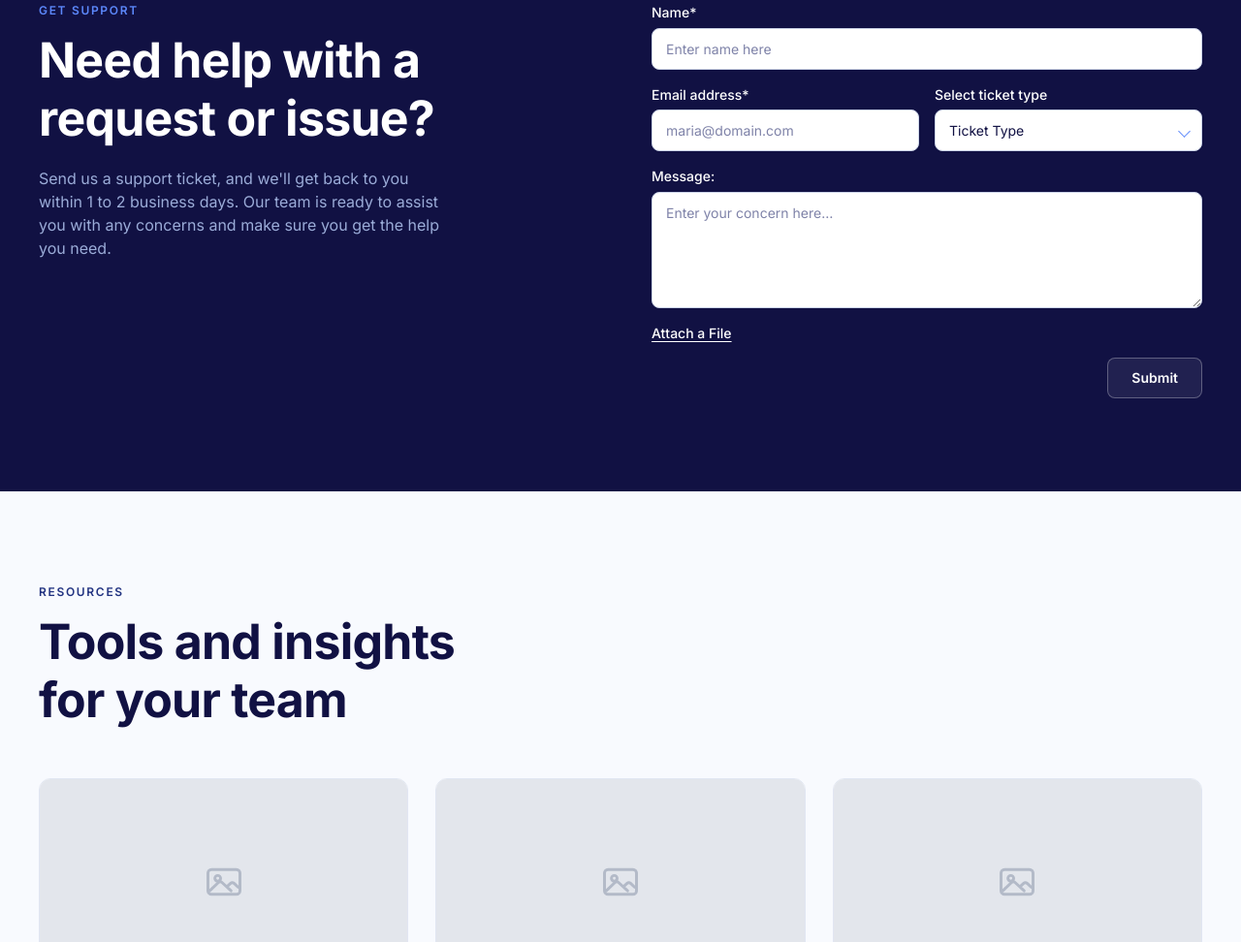
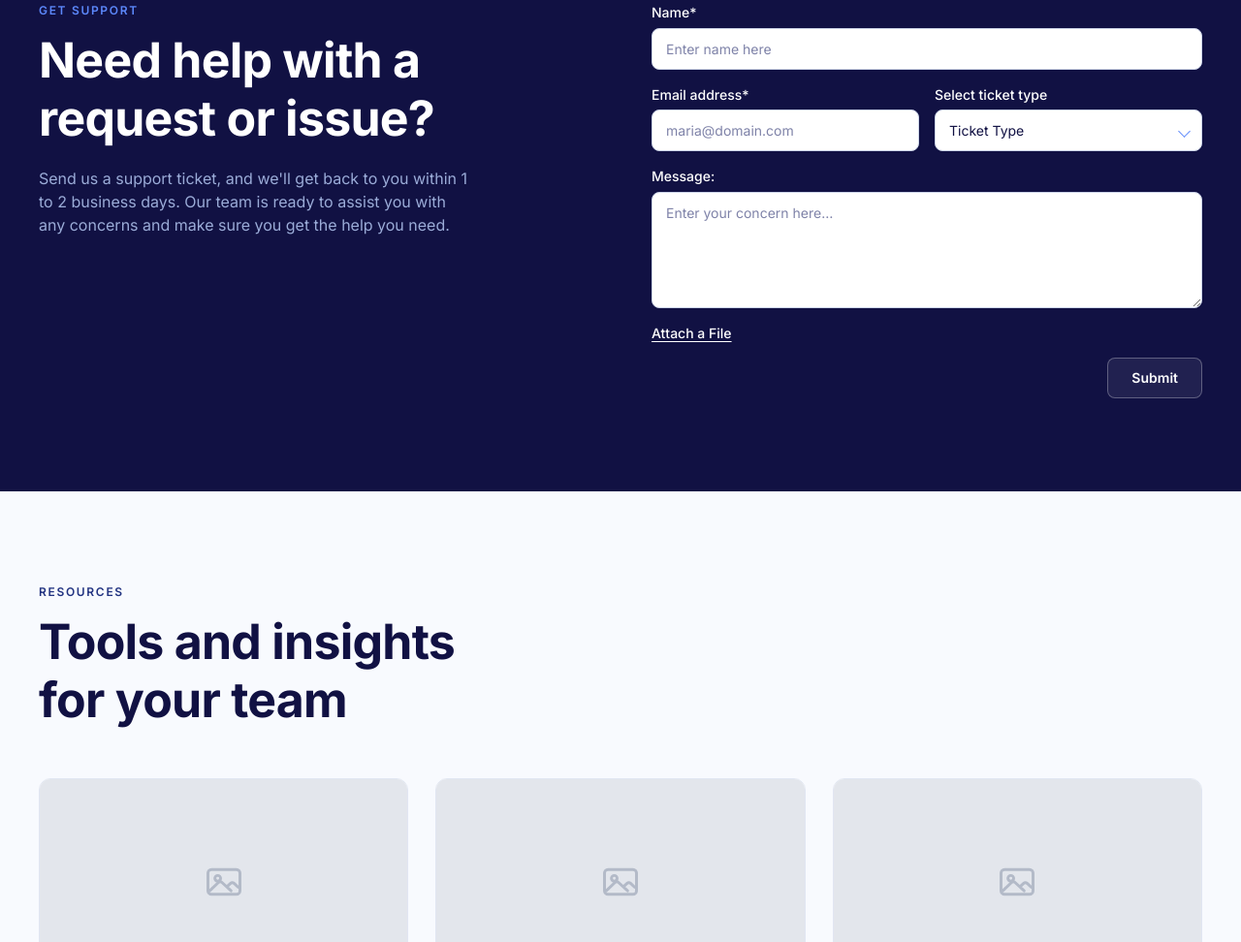
Before and after one commit to Unawa-Cloud/Unawa-Cloud.github.io, an Astro site: page / in a window 1280 px wide. Shown: the part 3563-4535 px from the top of the page at 97% size. Built offline with nearby package versions, Linux system fonts and the light colour scheme; Astro itself is replaced by a stand-in of ours.

Commit message:
Match the support copy column to the frame
The body was capped at 42ch (424px) and wrapped to four lines; the frame
breaks it in three, ending the first line on "within 1". 450px reproduces
that break. The heading already broke after "a" and is unchanged.

Co-Authored-By: Claude Opus 5 <noreply@anthropic.com>

```diff
--- a/src/components/Support.astro
+++ b/src/components/Support.astro
@@ -83,7 +83,8 @@ const { fields } = support;
     align-items: start;
   }
 
-  .support__body { margin-top: 1.25rem; max-width: 42ch; }
+  /* 450px reproduces the frame's three-line break, ending line 1 on "within 1" */
+  .support__body { margin-top: 1.25rem; max-width: 450px; }
 
   .support__form { display: grid; gap: 1rem; }
 
```
